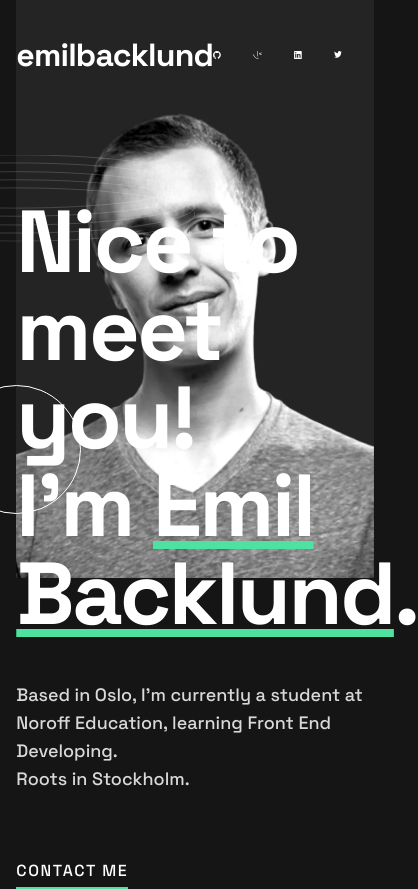
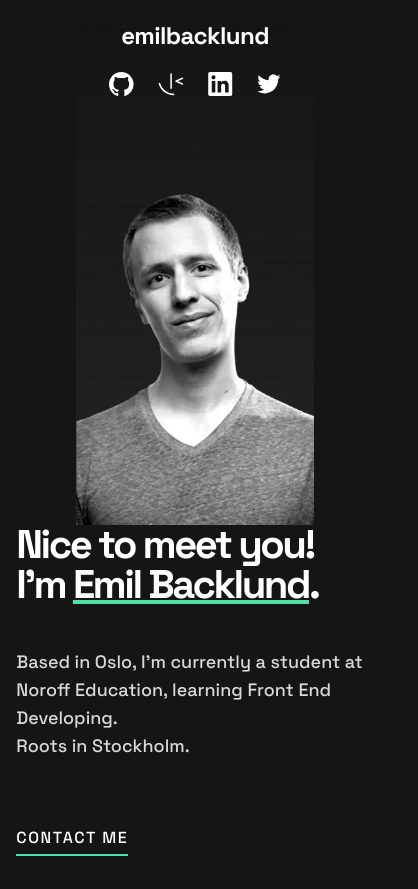
Before and after one commit to EmilBacklund/single-page-developer-portfolio, a website built with Vite: page src/index.html in a window 390 px wide. Shown: the whole page, 418 px wide, since content can reach past the window. After the commit the page ends 856 px from the top, so only its background shows below. Built offline with nearby package versions, Linux system fonts and the light colour scheme.

Commit message:
fix nav header to be responsive

```diff
--- a/src/index.html
+++ b/src/index.html
@@ -17,11 +17,41 @@
     class="font-spaceGrotesk tracking-portfolioLetterSpacing bg-portfolioBlack max-w-portfolioMaxWidth mx-auto w-11/12 text-white"
   >
     <header class="relative">
+      <nav class="tablet:hidden">
+        <div class="relative w-full">
+          <img
+            class="w-2/3 max-w-xs mx-auto computer:hidden tablet:hidden"
+            src="images/image-profile-mobile.webp"
+            alt=""
+          />
+          <div class="absolute top-5 left-1/2 -translate-x-1/2 flex flex-col gap-5 items-center">
+            <p class="text-2xl tablet:text-portfolioName leading-8 tracking-tight font-bold">
+              emilbacklund
+            </p>
+            <ul class="flex gap-6 tablet:mr-8 items-center">
+              <li>
+                <a href=""><img src="images/icon-github.svg" alt="" /></a>
+              </li>
+              <li>
+                <a href=""><img src="images/icon-frontend-mentor.svg" alt="" /></a>
+              </li>
+              <li>
+                <a href=""><img src="images/icon-linkedin.svg" alt="" /></a>
+              </li>
+              <li>
+                <a href=""><img src="images/icon-twitter.svg" alt="" /></a>
+              </li>
+            </ul>
+          </div>
+        </div>
+      </nav>
       <nav
-        class="flex justify-between items-center py-portfolioHeaderPaddingXL mb-portfolioMarginBottomHeader"
+        class="hidden tablet:flex tablet:gap-0 tablet:flex-row tablet:justify-between items-center py-5 tablet:py-[29px] computer:py-portfolioHeaderPaddingXL mb-portfolioMarginBottomHeader"
       >
-        <p class="text-portfolioName leading-8 tracking-tight font-bold">emilbacklund</p>
-        <ul class="flex gap-8 mr-8">
+        <p class="text-2xl tablet:text-portfolioName leading-8 tracking-tight font-bold">
+          emilbacklund
+        </p>
+        <ul class="flex gap-8 tablet:mr-8 items-center">
           <li>
             <a href=""><img src="images/icon-github.svg" alt="" /></a>
           </li>
@@ -36,18 +66,32 @@
           </li>
         </ul>
       </nav>
-      <div class="absolute top-0 right-0 -z-10 max-w-md">
+      <div
+        class="absolute top-0 right-1/2 translate-x-1/2 tablet:translate-x-0 tablet:right-0 -z-10 computer:max-w-md tablet:max-w-xs"
+      >
         <div class="relative">
-          <img src="images/image-profile-desktop.webp" alt="" />
-          <img class="absolute bottom-16 -left-[64.5px]" src="images/pattern-circle.svg" alt="" />
+          <img class="hidden computer:block" src="images/image-profile-desktop.webp" alt="" />
+          <img
+            class="hidden tablet:block computer:hidden"
+            src="images/image-profile-tablet.webp"
+            alt=""
+          />
+
+          <img
+            class="absolute computer:bottom-16 computer:-left-[64.5px]"
+            src="images/pattern-circle.svg"
+            alt=""
+          />
         </div>
       </div>
       <div class="relative">
-        <div class="absolute -z-10 left-0 -translate-x-1/2 top-0 -translate-y-1/2">
+        <div
+          class="hidden tablet:block absolute -z-10 left-0 -translate-x-1/2 top-0 -translate-y-1/2"
+        >
           <img src="images/pattern-rings.svg" alt="" />
         </div>
         <h1
-          class="text-portfolioHeadingXL leading-portfolioHeadingXL font-bold mb-porfolioH1MarginBottom"
+          class="text-[40px] leading-[40px] computer:text-portfolioHeadingXL tablet:leading-portfolioHeadingXL font-bold mb-porfolioH1MarginBottom tablet:text-7xl tablet:max-w-md computer:max-w-full"
         >
           Nice to meet you! <br />I'm
           <span class="underline decoration-portfolioGreen">Emil Backlund</span>.
--- a/tailwind.config.cjs
+++ b/tailwind.config.cjs
@@ -25,7 +25,6 @@ module.exports = {
       margin: {
         portfolioMarginBottomHeader: '88px',
         porfolioH1MarginBottom: '43px',
-
         portfolioIntroductionMarginBottom: '66px',
       },
       lineHeight: {
@@ -34,6 +33,10 @@ module.exports = {
       letterSpacing: {
         portfolioLetterSpacing: '-0.156em',
       },
+      screens: {
+        tablet: '708px',
+        computer: '1110px',
+      },
     },
   },
   plugins: [],
```
